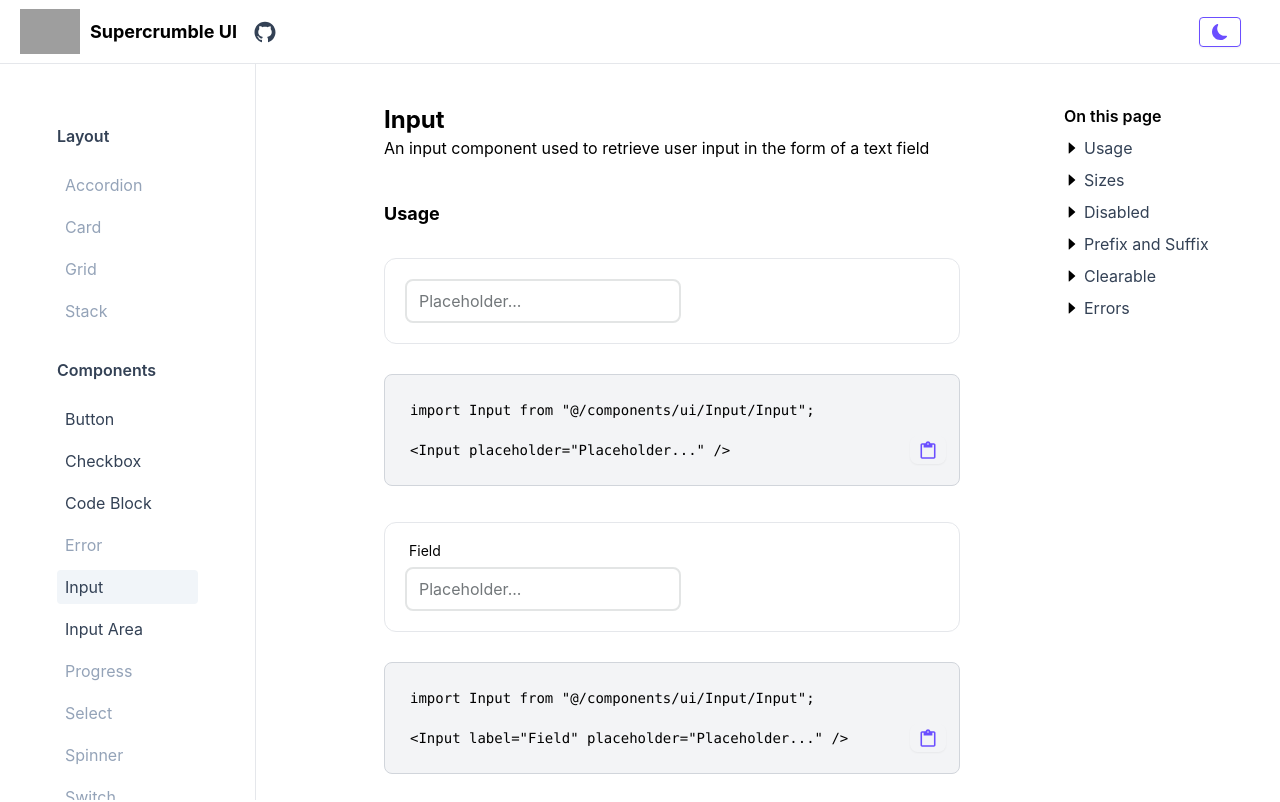
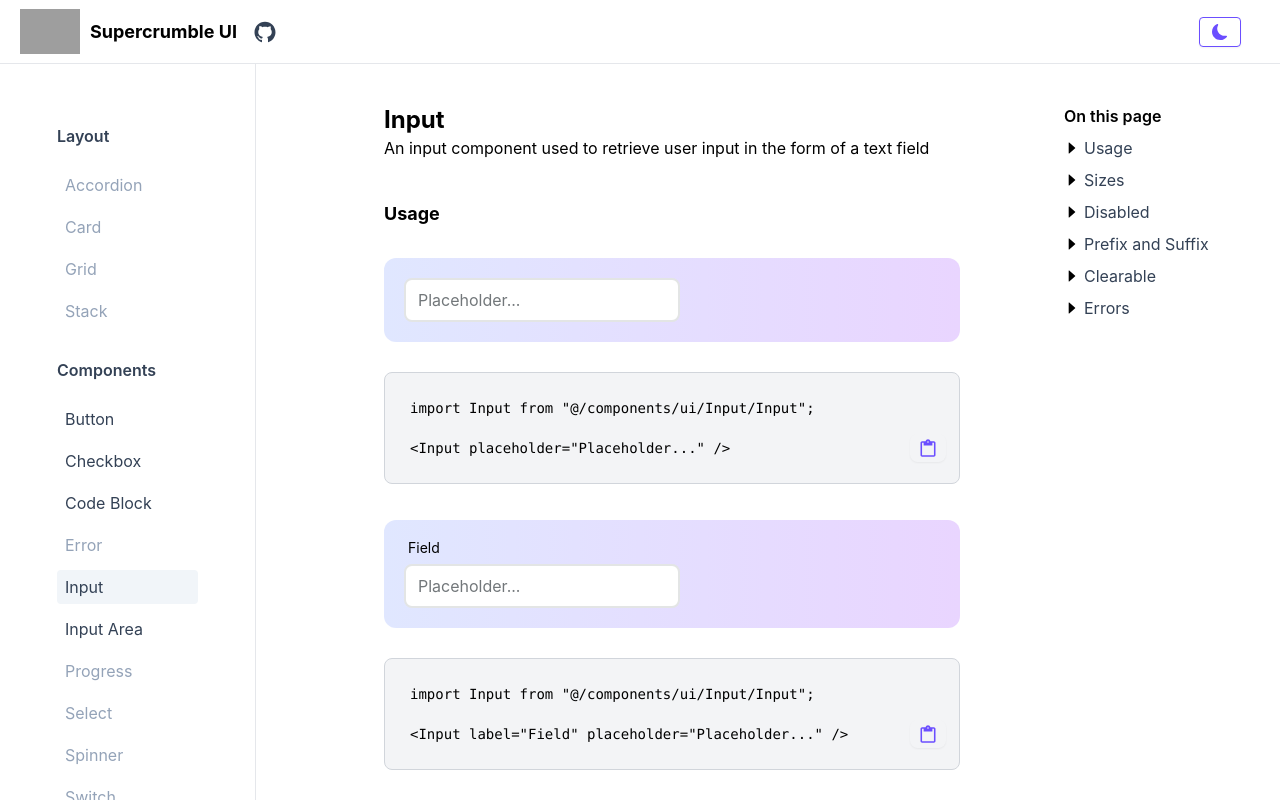
Before and after one commit to elijahnikov/ui, a Next.js app: page /input in a window 1280 px wide. Shown: the top 802 px of the page. Built offline with nearby package versions, Linux system fonts and the light colour scheme; grey boxes are pictures that could not be loaded; a web font is replaced by a local one.

Commit message:
adding gradient to exampleblock component

```diff
--- a/src/components/common/ExampleBlock/ExampleBlock.tsx
+++ b/src/components/common/ExampleBlock/ExampleBlock.tsx
@@ -8,7 +8,7 @@ const ExampleBlock = React.forwardRef<HTMLDivElement, ExampleBlockProps>(
     ({ children, className, ...props }) => {
         return (
             <div
-                className={`${className} mt-[30px] mb-[30px] border-[1px] p-5 dark:border-slate-700 rounded-xl`}
+                className={`${className} bg-gradient-to-r from-indigo-100 to-purple-200 dark:from-slate-500 dark:to-slate-800 mt-[30px] mb-[30px] p-5 rounded-xl`}
                 {...props}
             >
                 {children}
```
